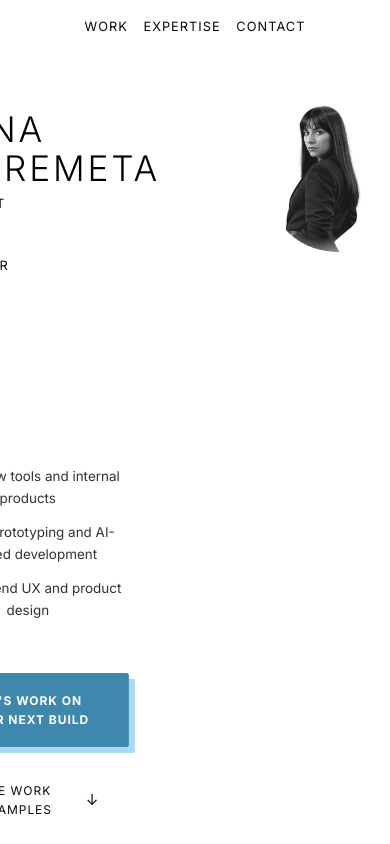
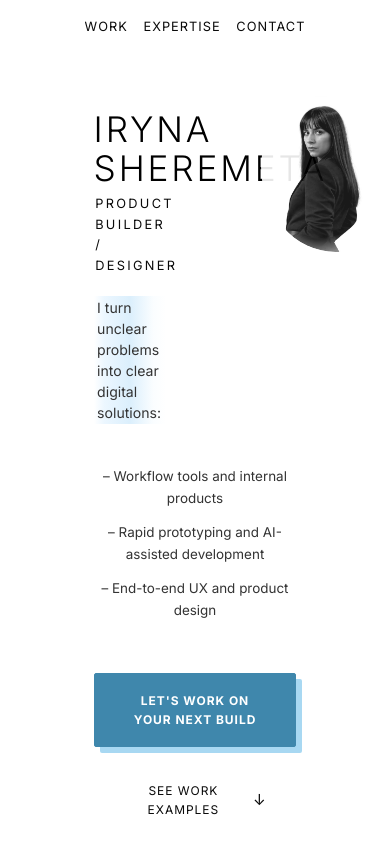
Before and after one commit to Irene2828/porfoliojuly, a Next.js app: page / in a window 390 px wide. Shown: the top 844 px of the page. Built offline with nearby package versions, Linux system fonts and the light colour scheme; no server answers; the database is empty; a web font is replaced by a local one.

Commit message:
Hero: cancel desktop swap animation on mobile to prevent text clipping

```diff
--- a/src/app/components/Hero.css
+++ b/src/app/components/Hero.css
@@ -352,6 +352,8 @@
     display: flex;
     flex-direction: column;
     align-items: center;
+    animation: none !important;
+    transform: none !important;
   }
   .hero-name-group {
     align-self: flex-start;
```
